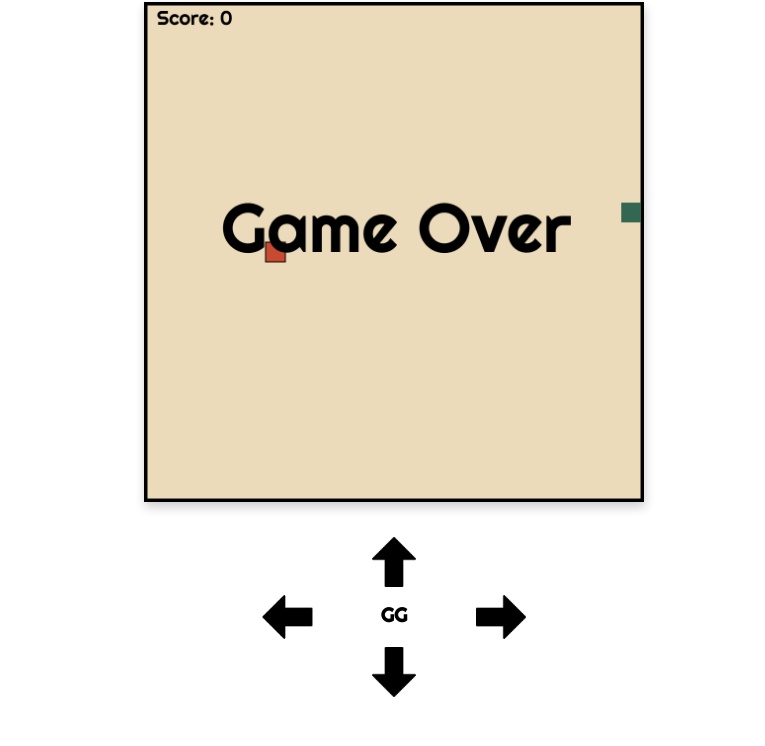
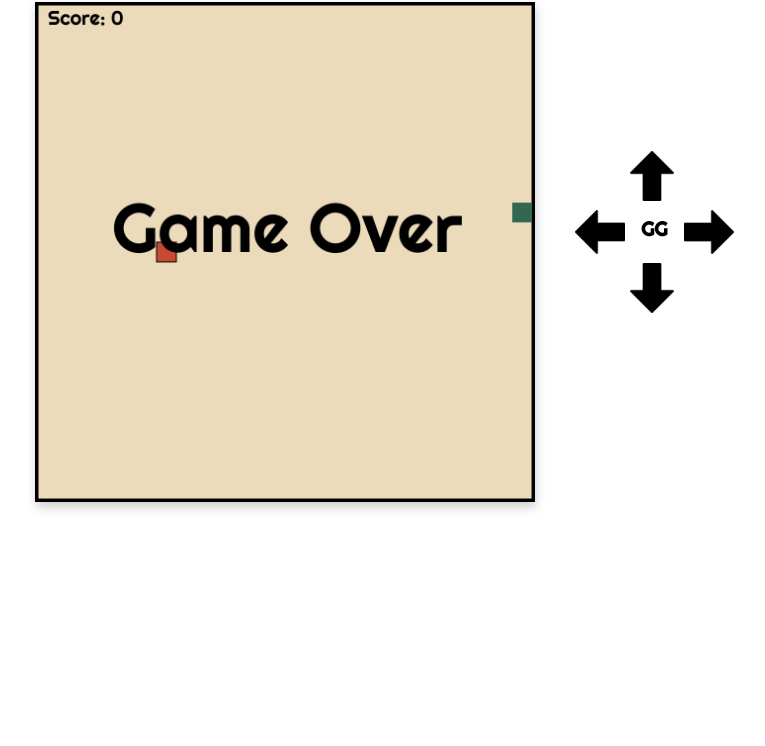
Before and after one commit to Open-Source-Community/Snake-Game, a plain HTML site: page index.html in a window 1280 px wide. Shown: the part 54-800 px from the top of the page, without its empty margins (246-1011 px from the left). Drawn offline with Linux system fonts and the light colour scheme.

Commit message:
Feat: Added reloading, adjusted layout

```diff
--- a/index.html
+++ b/index.html
@@ -8,25 +8,29 @@
     </head>
 
     <body>
-
+        <div id="container">
+            <div>
                 <div class="header">
                     <div class="container-fluid">
                         <h1>Snake Game</h1>
                     </div>
                 </div>
-    <canvas class="col-lg-12 col-xs-12" id="id" width="500" height="500" style="max-width: 500px; max-height: 500px;"></canvas>
+                <canvas class="col-lg-12 col-xs-12" id="id" width="500" height="500"
+                    style="max-width: 500px; max-height: 500px;"></canvas>
+            </div>
+            <div>
                 <div class="arrows">
-        <div class="container-fluid">
                     <div class="upper">
                         <button class="up"><img src="./Image/arrow.png" alt="" onclick="moveU()"></button>
                     </div>
                     <div class="mid">
                         <button class="left"><img src="./Image/arrow.png" alt="" onclick="moveL()"></button>
-                <input type="button" value="GG" class="GG" onclick="location.reload()">
+                        <input type="button" value="GG" class="GG" onclick="load()">
                         <button class="right"><img src="./Image/arrow.png" alt="" onclick="moveR()"></button>
                     </div>
                     <div class="lower">
                         <button class="down"><img src="./Image/arrow.png" alt="" onclick="moveD()"></button>
+                    </div>
                 </div>
             </div>
         </div>
--- a/script/js.js
+++ b/script/js.js
@@ -22,13 +22,30 @@ var score=0;
 const board = document.getElementById("id");
 const snakeboard_ctx = board.getContext("2d");
 
-main();
-gen_food();
+load()
 
 document.addEventListener("keydown", change_direction);
 
 //logic
+function load() {
+     snake = [
+          { x: 200, y: 200 },
+     ];
 
+
+     changing_direction = false;
+
+
+     dx = 20;
+     dy = 0;
+
+     food_x;
+     food_y;
+
+     score = 0;
+     main();
+     gen_food();
+}
 function main() {
      var res=gameOver();
      if(res)
--- a/style/style.css
+++ b/style/style.css
@@ -35,13 +35,20 @@ button{
     border-color: transparent;
 }
 
+.arrows > * {
+    width: 100%;
+}
+
+.mid {
+    display: flex;
+    flex-direction: row;
+}
 .up{
     transform: rotate(270deg);
 }
 
 .left{
     transform: rotate(180deg);
-    padding: 0% 4%;
 }
 
 .right{
@@ -52,8 +59,20 @@ button{
     transform: rotate(90deg);
 }
 
-
-
+.arrows {
+    margin-left: 1rem;
+    display: flex;
+    flex-direction: column;
+    align-items: center;
+    justify-self: center;
+    padding: 1rem;
+}
+#container {
+    display: flex;
+    flex-direction: row;
+    justify-content: center;
+    align-items: center;
+}
 canvas{
     border: 3px solid;
     border-color: black;
```
Lines whose indentation alone changed are shown as unchanged.
